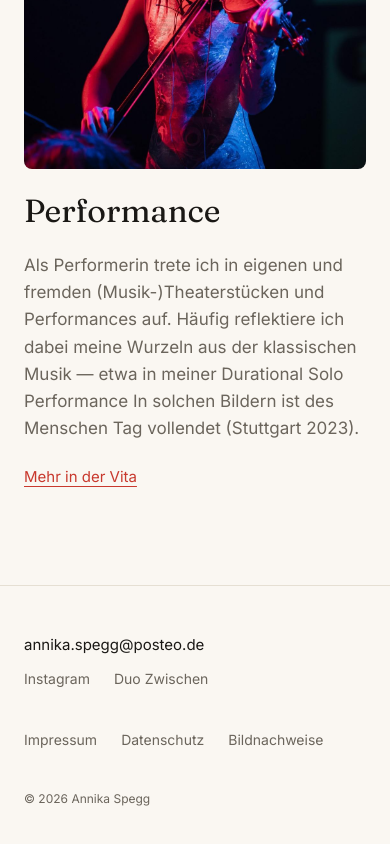
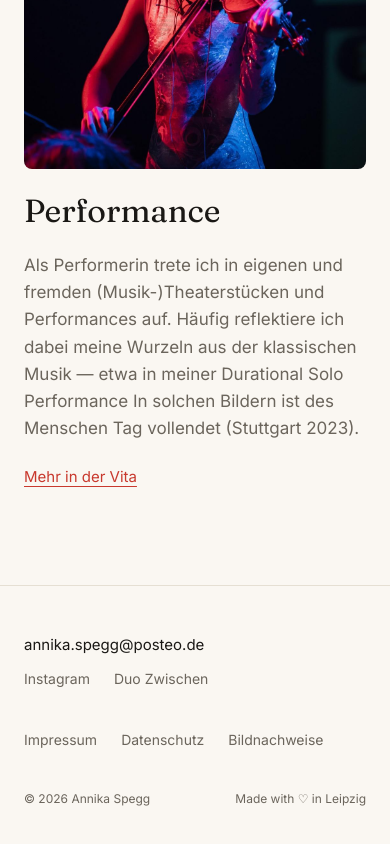
Before and after one commit to annikaspgg/persoenliche-Website, a Next.js app: page / in a window 390 px wide. Shown: the part 5684-6528 px from the top of the page. Built offline with nearby package versions, Linux system fonts and the light colour scheme.

Commit message:
Footer: "Made with ♡ in Leipzig" rechts unten
Copyright bleibt links, Leipzig-Zeile rechts daneben — auf
Mobile umbrechen sie untereinander.

Co-Authored-By: Claude Opus 4.7 (1M context) <noreply@anthropic.com>

```diff
--- a/components/Footer.tsx
+++ b/components/Footer.tsx
@@ -55,9 +55,10 @@ export function Footer() {
           </nav>
         </div>
 
-        <p className="mt-10 text-[0.75rem] text-text-muted">
-          © {new Date().getFullYear()} Annika Spegg
-        </p>
+        <div className="mt-10 flex flex-wrap items-baseline justify-between gap-x-6 gap-y-2 text-[0.75rem] text-text-muted">
+          <p>© {new Date().getFullYear()} Annika Spegg</p>
+          <p>Made with ♡ in Leipzig</p>
+        </div>
       </div>
     </footer>
   );
```
